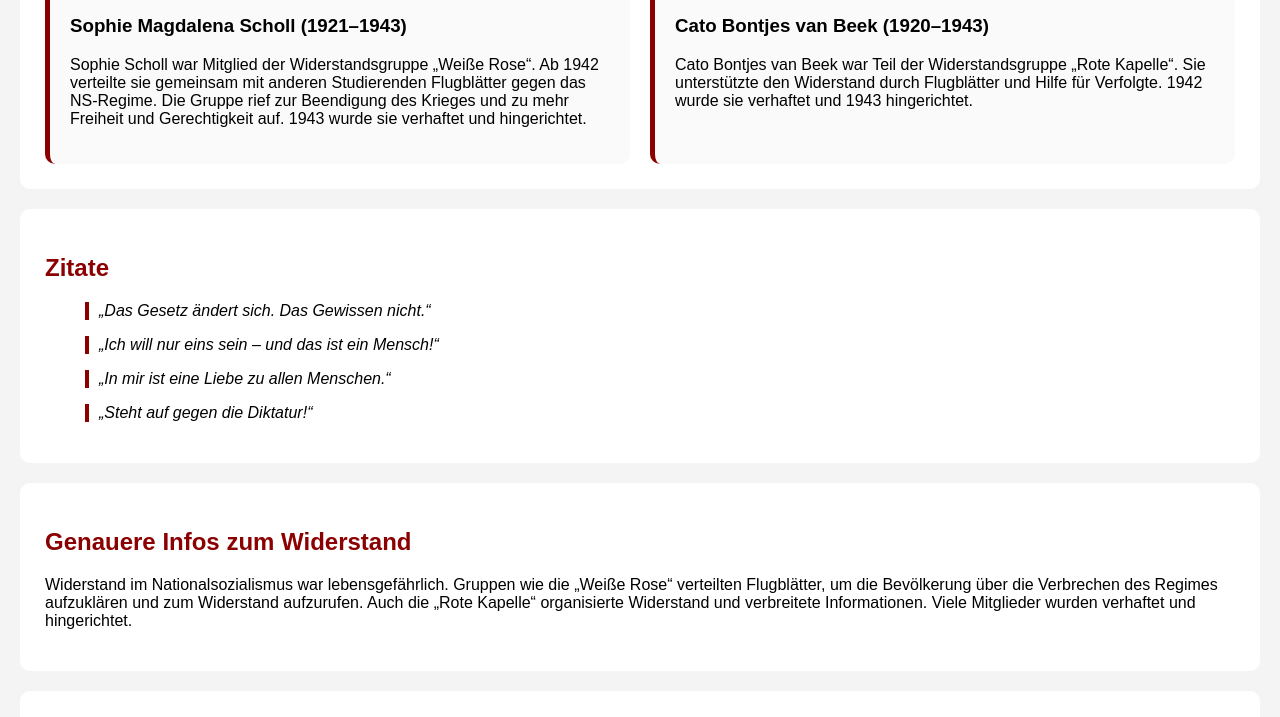
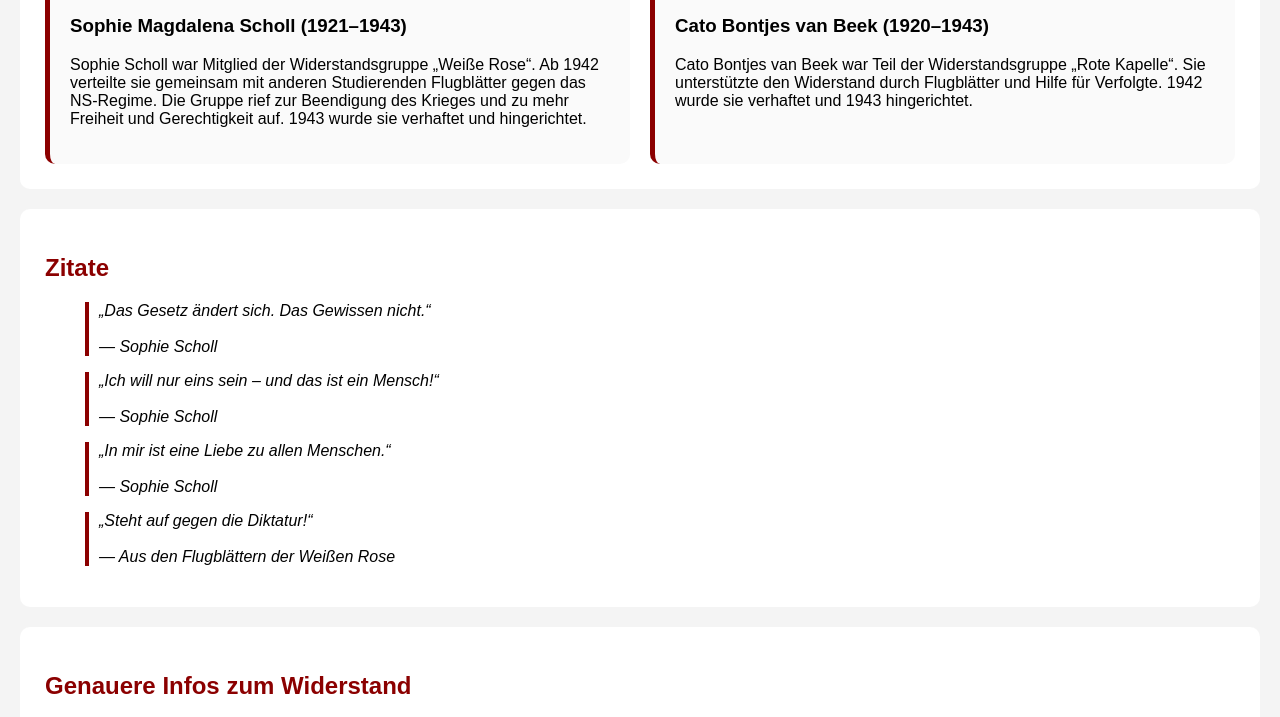
Before and after one commit to arthurr-web/Frauen-im-Widerstand, a plain HTML site: page index.html in a window 1280 px wide. Shown: the part 580-1297 px from the top of the page. Drawn offline with Linux system fonts and the light colour scheme.

Commit message:
Add files via upload

```diff
--- a/index.html
+++ b/index.html
@@ -137,10 +137,29 @@ Sie unterstützte den Widerstand durch Flugblätter und Hilfe für Verfolgte.
 <section>
 <h2>Zitate</h2>
 
-<blockquote>„Das Gesetz ändert sich. Das Gewissen nicht.“</blockquote>
-<blockquote>„Ich will nur eins sein – und das ist ein Mensch!“</blockquote>
-<blockquote>„In mir ist eine Liebe zu allen Menschen.“</blockquote>
-<blockquote>„Steht auf gegen die Diktatur!“</blockquote>
+<blockquote>
+„Das Gesetz ändert sich. Das Gewissen nicht.“
+<br><br>
+— Sophie Scholl
+</blockquote>
+
+<blockquote>
+„Ich will nur eins sein – und das ist ein Mensch!“
+<br><br>
+— Sophie Scholl
+</blockquote>
+
+<blockquote>
+„In mir ist eine Liebe zu allen Menschen.“
+<br><br>
+— Sophie Scholl
+</blockquote>
+
+<blockquote>
+„Steht auf gegen die Diktatur!“
+<br><br>
+— Aus den Flugblättern der Weißen Rose
+</blockquote>
 
 </section>
 
```
